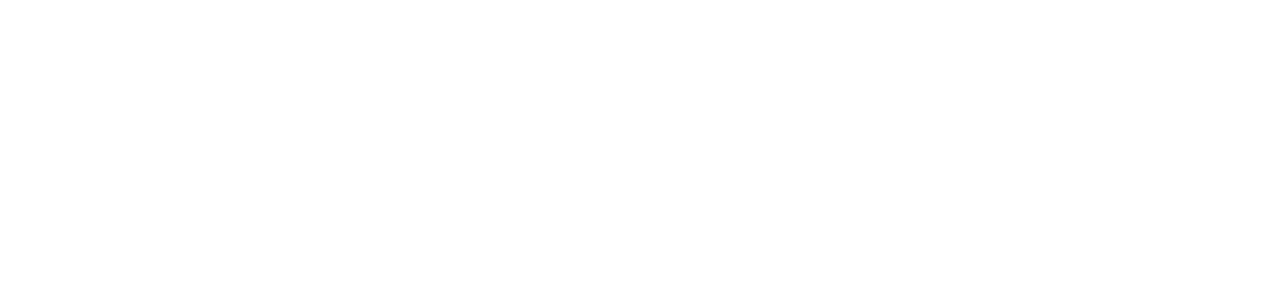
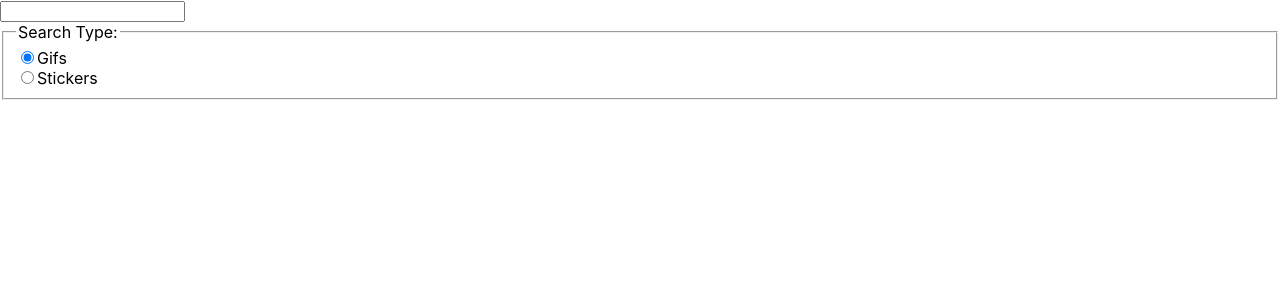
Before and after one commit to mikekwong/giphy_react, a React (Create React App) app: page / in a window 1280 px wide. Shown: the top 300 px of the page. Built offline with nearby package versions, Linux system fonts and the light colour scheme.

Commit message:
search component functional

```diff
--- a/src/App.js
+++ b/src/App.js
@@ -1,4 +1,5 @@
 import React, { Component } from "react";
+import Search from "./Search";
 import giphy, { API_KEY } from "./api/giphy";
 import "./App.css";
 
@@ -8,14 +9,15 @@ export default class App extends Component {
     this.state = {
       results: [],
       isLoading: true,
-      error: null
+      error: null,
+      type: "gifs"
     };
   }
 
   onSearchSubmit = async searchTerm => {
     try {
       const { data } = await giphy.get(
-        `gifs/search?q=${searchTerm}&api_key=${API_KEY}&limit=20`
+        `${this.state.type}/search?q=${searchTerm}&api_key=${API_KEY}&limit=20`
       );
       this.setState({
         results: data.items,
@@ -29,8 +31,22 @@ export default class App extends Component {
     }
   };
 
+  onTypeChange = e => {
+    this.setState({
+      type: e.target.value
+    });
+  };
+
   render() {
-    const { isLoading, results } = this.state;
-    return <div></div>;
+    const { isLoading, results, type } = this.state;
+    return (
+      <div>
+        <Search
+          onSubmit={this.onSearchSubmit}
+          onTypeChange={this.onTypeChange}
+          type={type}
+        />
+      </div>
+    );
   }
 }
--- /dev/null
+++ b/src/Search.js
@@ -0,0 +1,56 @@
+import React, { Component } from "react";
+
+export default class Search extends Component {
+  constructor(props) {
+    super(props);
+    this.state = {
+      searchTerm: ""
+    };
+  }
+
+  onFormSubmit = e => {
+    e.preventDefault();
+    this.props.onSubmit(this.state.searchTerm);
+  };
+
+  onInputChange = e => {
+    this.setState({
+      searchTerm: e.target.value
+    });
+  };
+
+  render() {
+    const { onTypeChange, type } = this.props;
+    return (
+      <div>
+        <form onSubmit={this.onFormSubmit}>
+          <input
+            type="text"
+            value={this.state.searchTerm}
+            onChange={this.onInputChange}
+          ></input>
+          <fieldset>
+            <legend>Search Type:</legend>
+            <input
+              id="gifs"
+              onChange={onTypeChange}
+              type="radio"
+              value="gifs"
+              checked={type === "gifs"}
+            ></input>
+            <label htmlFor="gifs">Gifs</label>
+            <br></br>
+            <input
+              id="stickers"
+              onChange={onTypeChange}
+              type="radio"
+              value="stickers"
+              checked={type === "stickers"}
+            ></input>
+            <label htmlFor="stickers">Stickers</label>
+          </fieldset>
+        </form>
+      </div>
+    );
+  }
+}
```
